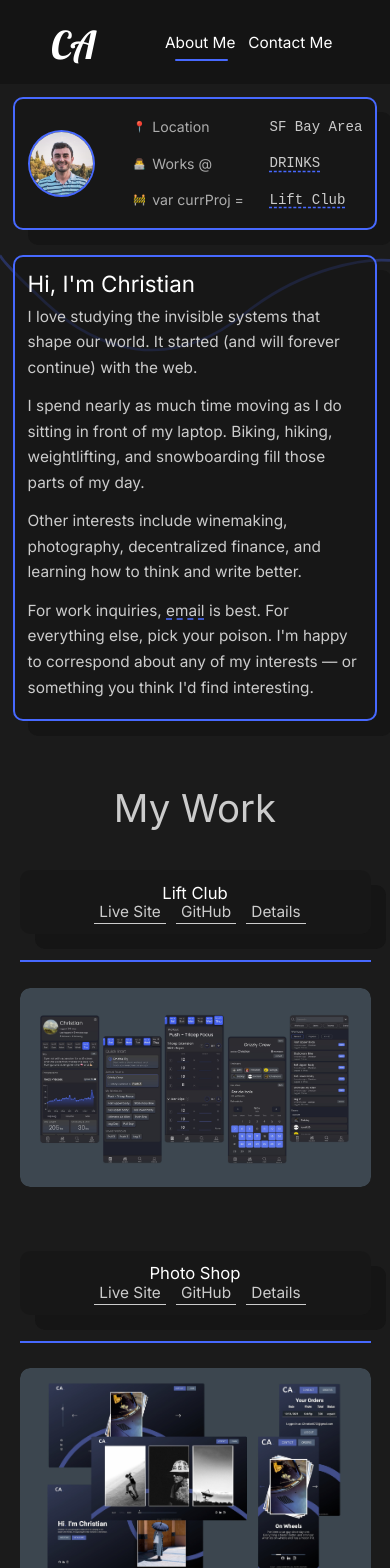
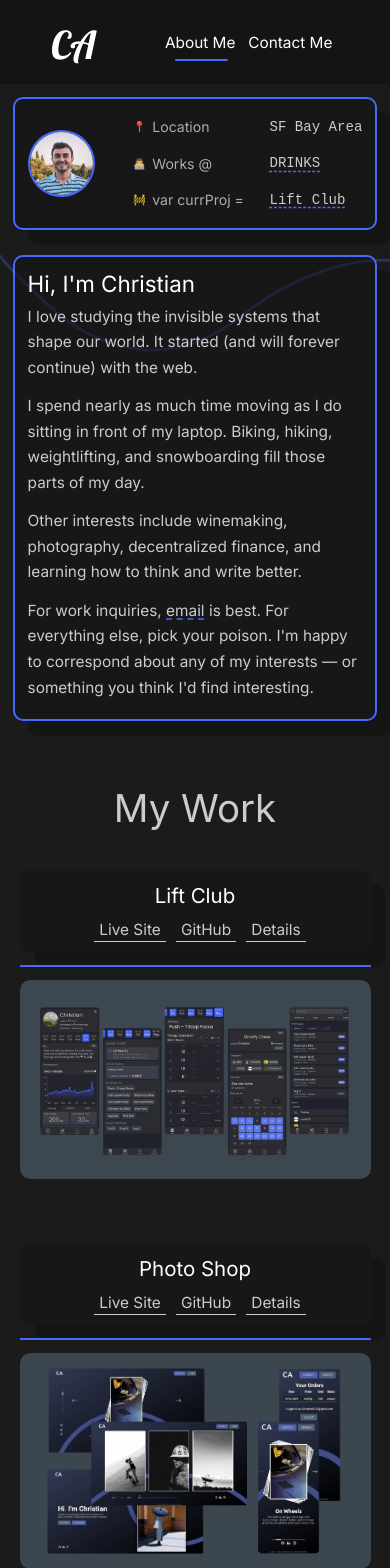
Before and after one commit to christiananagnostou/www, a React (Create React App) app: page / in a window 390 px wide. Shown: the top 1568 px of the page. Built offline with nearby package versions, Linux system fonts and the light colour scheme.

Commit message:
increase mobile work font size

```diff
--- a/src/components/HomePage/page_components/ProjectTile.js
+++ b/src/components/HomePage/page_components/ProjectTile.js
@@ -45,7 +45,7 @@ const Project = styled(motion.div)`
 
   hr {
     border: 1px solid #4769ff;
-    margin-bottom: 2rem;
+    margin-bottom: 1rem;
   }
 
   header {
@@ -56,7 +56,7 @@ const Project = styled(motion.div)`
     padding: 1rem 2rem;
     background: rgba(20, 20, 20, 0.5);
     box-shadow: 15px 15px 0 rgba(20, 20, 20, 0.9);
-    margin-bottom: 2rem;
+    margin-bottom: 1rem;
     h2 {
       display: inline-block;
       min-width: max-content;
@@ -92,7 +92,7 @@ const Project = styled(motion.div)`
     padding-bottom: 5rem;
     header {
       h2 {
-        font-size: 1.5rem;
+        font-size: 1.6rem;
       }
     }
   }
@@ -103,7 +103,7 @@ const Project = styled(motion.div)`
       flex-direction: column;
 
       h2 {
-        font-size: 1.3rem;
+        margin-bottom: 1rem;
       }
     }
   }
```
